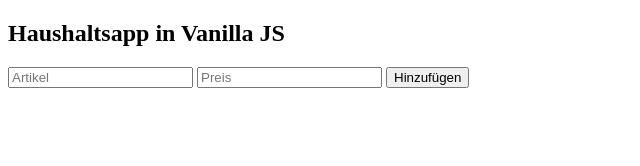
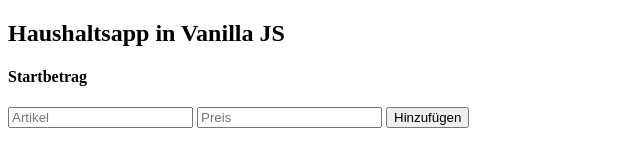
Before and after one commit to minternational/vanilla-js-household, a website: page viewsFolder/index.ejs in a window 1280 px wide. Shown: the whole page, without its empty margins (0-640 px from the left). Drawn offline with nearby package versions, Linux system fonts and the light colour scheme; files that its build step writes are made by us from their sources.

Commit message:
added 'Startbetrag'

```diff
--- a/viewsFolder/index.ejs
+++ b/viewsFolder/index.ejs
@@ -9,6 +9,7 @@
 
   <form action="/" method="POST">
     <h2>Haushaltsapp in Vanilla JS</h2>
+    <h4>Startbetrag</h4>
     <label for="Artikel">
       <input type="text" placeholder="Artikel" name="artikel" required>
     </label>
```
